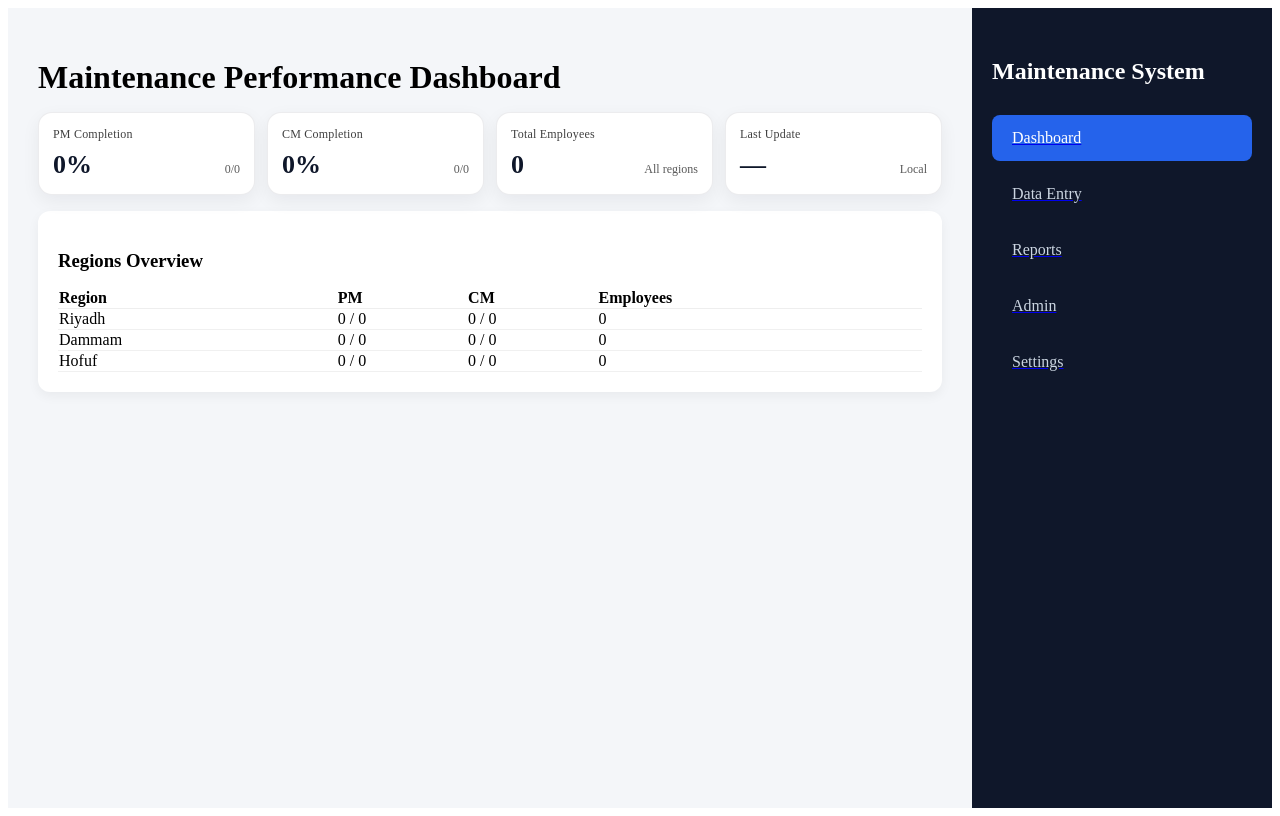
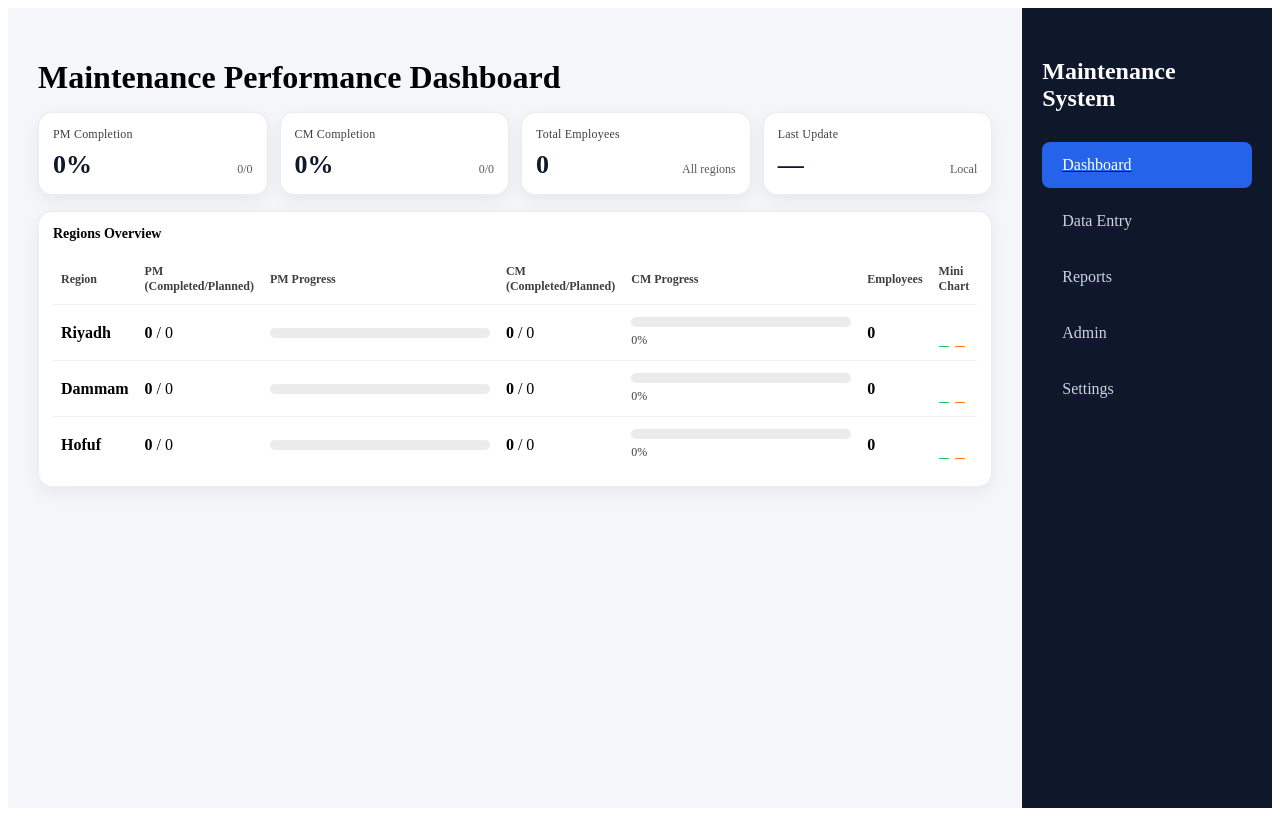
Before and after one commit to TROOP93/maintenance-kpi-dashboard, a Next.js app: page / in a window 1280 px wide. Built offline with nearby package versions, Linux system fonts and the light colour scheme.

Commit message:
Refactor RegionTable with ProgressBar and styles

```diff
--- a/components/RegionTable.js
+++ b/components/RegionTable.js
@@ -1,46 +1,116 @@
-export default function RegionTable({ regions }) {
-  const names = Object.keys(regions || {});
+import ProgressBar from "./ProgressBar";
+
+function pct(completed, planned) {
+  const p = Number(planned || 0);
+  const c = Number(completed || 0);
+  return p ? Math.round((c / p) * 100) : 0;
+}
+
+function MiniBars({ pmPct, cmPct }) {
+  // mini chart بسيط
+  return (
+    <div style={{ display: "flex", alignItems: "flex-end", gap: 6, height: 28 }}>
+      <div title={`PM ${pmPct}%`} style={{ width: 10, height: `${Math.max(2, pmPct)}%`, background: "#22c55e", borderRadius: 6 }} />
+      <div title={`CM ${cmPct}%`} style={{ width: 10, height: `${Math.max(2, cmPct)}%`, background: "#f97316", borderRadius: 6 }} />
+    </div>
+  );
+}
+
+export default function RegionTable({ regions = {} }) {
+  const names = Object.keys(regions);
 
   return (
     <div
       style={{
-        background: "white",
-        borderRadius: "12px",
-        padding: "20px",
-        boxShadow: "0 4px 12px rgba(0,0,0,0.05)",
+        background: "#fff",
+        border: "1px solid rgba(15,23,42,0.08)",
+        borderRadius: 14,
+        padding: 14,
+        boxShadow: "0 6px 18px rgba(15,23,42,0.06)",
       }}
     >
-      <h3 style={{ marginBottom: 16 }}>Regions Overview</h3>
+      <div style={{ fontSize: 14, fontWeight: 800, marginBottom: 12 }}>Regions Overview</div>
 
-      <table style={{ width: "100%", borderCollapse: "collapse" }}>
+      <div style={{ width: "100%", overflowX: "auto" }}>
+        <table style={{ width: "100%", borderCollapse: "collapse", minWidth: 820 }}>
           <thead>
-          <tr style={{ textAlign: "left", borderBottom: "1px solid #eee" }}>
-            <th>Region</th>
-            <th>PM</th>
-            <th>CM</th>
-            <th>Employees</th>
+            <tr style={{ textAlign: "left", fontSize: 12, opacity: 0.75 }}>
+              <th style={{ padding: "10px 8px" }}>Region</th>
+              <th style={{ padding: "10px 8px" }}>PM (Completed/Planned)</th>
+              <th style={{ padding: "10px 8px" }}>PM Progress</th>
+              <th style={{ padding: "10px 8px" }}>CM (Completed/Planned)</th>
+              <th style={{ padding: "10px 8px" }}>CM Progress</th>
+              <th style={{ padding: "10px 8px" }}>Employees</th>
+              <th style={{ padding: "10px 8px" }}>Mini Chart</th>
             </tr>
           </thead>
 
           <tbody>
             {names.map((name) => {
-            const r = regions[name];
+              const r = regions[name] || {};
+              const pmP = Number(r?.pm?.planned || 0);
+              const pmC = Number(r?.pm?.completed || 0);
+              const cmP = Number(r?.cm?.planned || 0);
+              const cmC = Number(r?.cm?.completed || 0);
+              const employees = r?.employees || [];
+
+              const pmPct = pct(pmC, pmP);
+              const cmPct = pct(cmC, cmP);
 
               return (
-              <tr key={name} style={{ borderBottom: "1px solid #f0f0f0" }}>
-                <td>{name}</td>
-                <td>
-                  {r?.pm?.completed || 0} / {r?.pm?.planned || 0}
+                <tr key={name} style={{ borderTop: "1px solid rgba(15,23,42,0.06)" }}>
+                  <td style={{ padding: "12px 8px", fontWeight: 700 }}>{name}</td>
+
+                  <td style={{ padding: "12px 8px" }}>
+                    <span style={{ fontWeight: 700 }}>{pmC}</span> / {pmP}
                   </td>
-                <td>
-                  {r?.cm?.completed || 0} / {r?.cm?.planned || 0}
+
+                  <td style={{ padding: "12px 8px", minWidth: 220 }}>
+                    <ProgressBar value={pmPct} label={null} />
                   </td>
-                <td>{(r?.employees || []).length}</td>
+
+                  <td style={{ padding: "12px 8px" }}>
+                    <span style={{ fontWeight: 700 }}>{cmC}</span> / {cmP}
+                  </td>
+
+                  <td style={{ padding: "12px 8px", minWidth: 220 }}>
+                    {/* نخلي لون CM مختلف */}
+                    <div style={{ width: "100%" }}>
+                      <div
+                        style={{
+                          height: 10,
+                          background: "rgba(0,0,0,0.08)",
+                          borderRadius: 999,
+                          overflow: "hidden",
+                        }}
+                      >
+                        <div
+                          style={{
+                            width: `${cmPct}%`,
+                            height: "100%",
+                            borderRadius: 999,
+                            background: "linear-gradient(90deg, #fb923c, #f97316)",
+                            transition: "width 250ms ease",
+                          }}
+                        />
+                      </div>
+                      <div style={{ marginTop: 6, fontSize: 12, opacity: 0.75 }}>{cmPct}%</div>
+                    </div>
+                  </td>
+
+                  <td style={{ padding: "12px 8px" }}>
+                    <span style={{ fontWeight: 800 }}>{employees.length}</span>
+                  </td>
+
+                  <td style={{ padding: "12px 8px" }}>
+                    <MiniBars pmPct={pmPct} cmPct={cmPct} />
+                  </td>
                 </tr>
               );
             })}
           </tbody>
         </table>
       </div>
+    </div>
   );
 }
```
Lines whose indentation alone changed are shown as unchanged.
